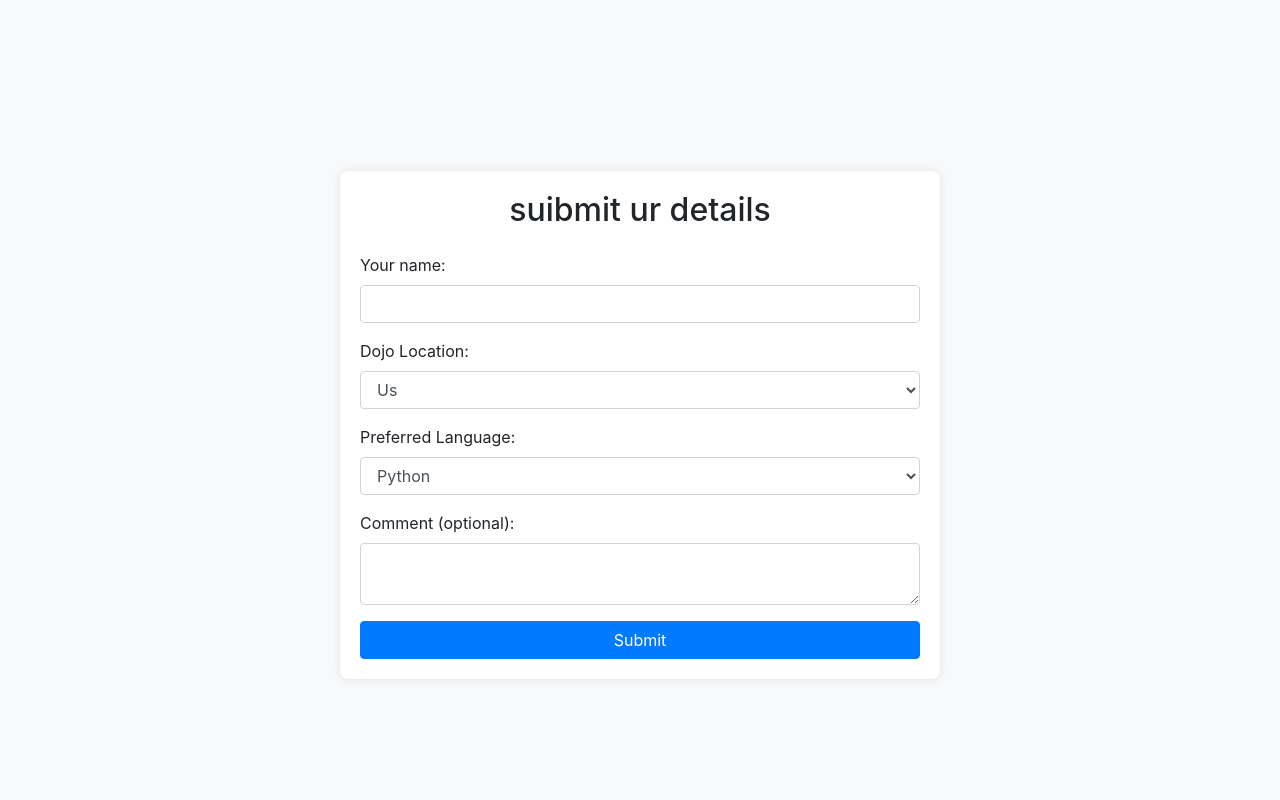
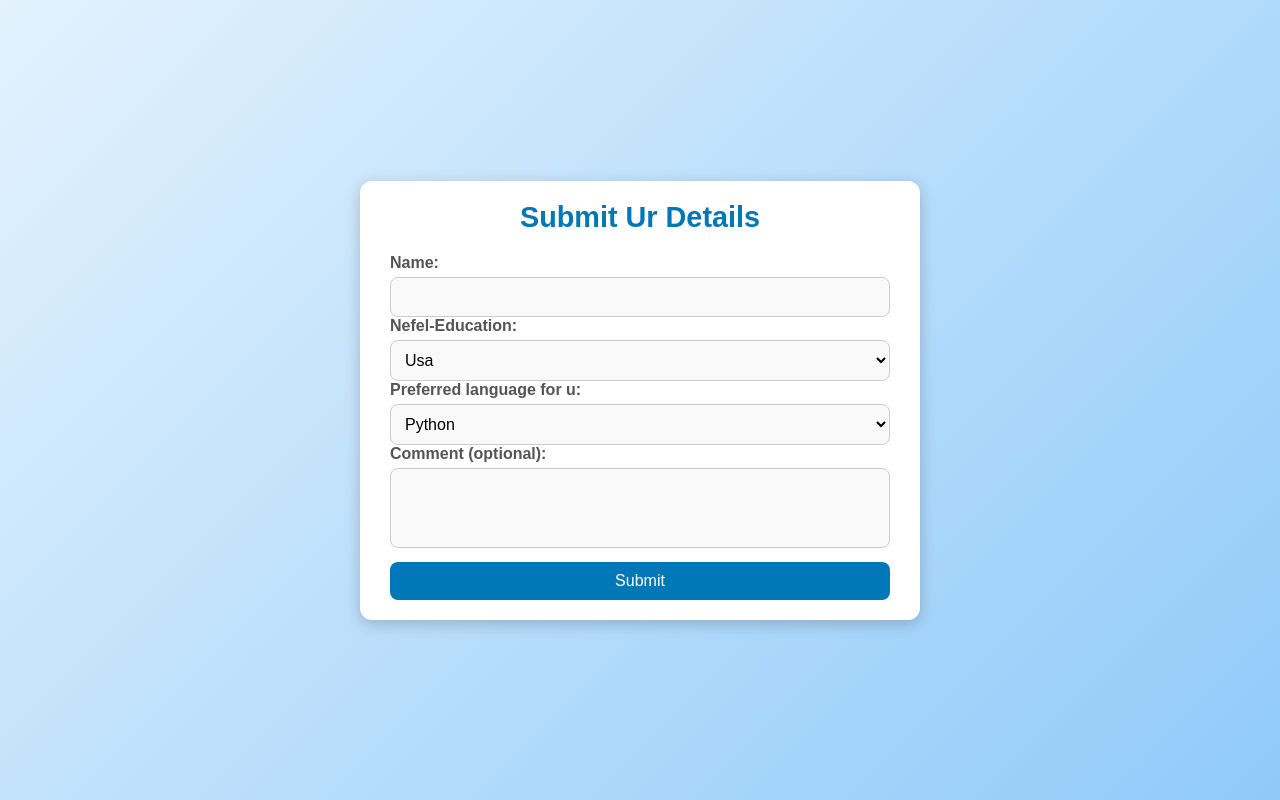
Before and after one commit to maleklazreg/NEFEL-EDUCATION-Python-full-stack, a Flask app: template Week 1/day5/core/dojo survey/templates/housess.html in a window 1280 px wide. Run offline with Flask 3, Linux system fonts and the light colour scheme; the template is opened without the code that fills it, so the values that code supplies are empty.

Commit message:
Dojo Survey

```diff
--- a/Week 1/day3/practice/basketball dictionaries/python.py
+++ b/Week 1/day3/practice/basketball dictionaries/python.py
@@ -8,7 +8,7 @@ class Player:
         self.team = player_member["team"]
 
     def whoishe(self):
-        display = f"Player: {self.name}, {self.age} y/o, pos: {self.position}, team: {self.team}"
+        display = f"ElUser {self.name}, he {self.age} y/o, Position dyalou {self.position}and he in {self.team}"
         return display
 
 kevin_data = {
--- a/Week 1/day5/core/dojo survey/serever.py
+++ b/Week 1/day5/core/dojo survey/serever.py
@@ -1,28 +1,33 @@
-from flask import Flask, session, render_template, request, redirect # type: ignore
+from flask import Flask, session, render_template, request, redirect  # type: ignore
+
 app = Flask(__name__)
 app.secret_key = 'skey'
 
 @app.route('/')
 def index():
-    return render_template('index_html')
+    return render_template('housess.html')
 
 @app.route('/submit', methods=['POST'])
 def submit():
-    print(request.form)
-    name = request.form['user_name']
-    location= request.form['location']
-    language= request.form['language']
-    comments = request.form['comments']
+    print(request.form)  # Debugging to see form data
+    name = request.form.get('user_name')
+    location = request.form.get('location')
+    language = request.form.get('language')
+    comments = request.form.get('comments')
 
-    session['user_name']=name
-    session['location']=location
-    session['language']=language
-    session['comments']=comments
+    # Store data in session
+    session['user_name'] = name
+    session['location'] = location
+    session['language'] = language
+    session['comments'] = comments
     return redirect('/result')
 
 @app.route('/result')
 def result():
-    return render_template('result_html', name=session['user_name'], location=session['location'])
+    user_name = session.get('user_name')
+    location = session.get('location')
+    return render_template('results.html', user_name=user_name, location=location)
 
-if __name__=='__main__':
+
+if __name__ == '__main__':
     app.run(debug=True)
--- /dev/null
+++ b/Week 1/day5/core/dojo survey/static/css/housess.css
@@ -0,0 +1,85 @@
+/* General Reset */
+body, h1, h2, form, input, select, textarea, button, label {
+    margin: 0;
+    padding: 0;
+    box-sizing: border-box;
+}
+
+body {
+    font-family: Arial, sans-serif;
+    background: linear-gradient(135deg, #e3f2fd, #90caf9);
+    display: flex;
+    justify-content: center;
+    align-items: center;
+    height: 100vh;
+    color: #333;
+}
+
+/* Container Styling */
+.container {
+    background-color: #fff;
+    padding: 20px 30px;
+    border-radius: 12px;
+    box-shadow: 0 4px 15px rgba(0, 0, 0, 0.2);
+    width: 100%;
+    max-width: 500px;
+}
+
+/* Title Styling */
+.title {
+    text-align: center;
+    font-size: 1.8rem;
+    margin-bottom: 20px;
+    color: #0077b6;
+}
+
+/* Form Styling */
+.form-group {
+    margin-bottom: 15px;
+}
+
+label {
+    display: block;
+    font-weight: bold;
+    margin-bottom: 5px;
+    color: #555;
+}
+
+input, select, textarea {
+    width: 100%;
+    padding: 10px;
+    font-size: 1rem;
+    border: 1px solid #ccc;
+    border-radius: 8px;
+    background: #f9f9f9;
+    transition: border 0.3s ease;
+}
+
+input:focus, select:focus, textarea:focus {
+    border-color: #0077b6;
+    outline: none;
+}
+
+textarea {
+    resize: none;
+    height: 80px;
+}
+
+/* Button Styling */
+.btn {
+    background-color: #0077b6;
+    color: white;
+    border: none;
+    padding: 10px 15px;
+    font-size: 1rem;
+    border-radius: 8px;
+    cursor: pointer;
+    width: 100%;
+    margin-top: 10px;
+    transition: background-color 0.3s ease, transform 0.2s ease;
+}
+
+.btn:hover {
+    background-color: #005f8a;
+    transform: scale(1.05);
+}
--- a/Week 1/day5/core/dojo survey/templates/housess.html
+++ b/Week 1/day5/core/dojo survey/templates/housess.html
@@ -3,49 +3,68 @@
 <head>
     <meta charset="UTF-8">
     <meta name="viewport" content="width=device-width, initial-scale=1.0">
-    <link rel="stylesheet" href="https://cdn.jsdelivr.net/npm/bootstrap@4.3.1/dist/css/bootstrap.min.css" integrity="sha384-ggOyR0iXCbMQv3Xipma34MD+dH/1fQ784/j6cY/iJTQUOhcWr7x9JvoRxT2MZw1T" crossorigin="anonymous">
     <title>Document</title>
-    <style>
-        .container {
-            max-width: 600px;
-            margin-top: 50px;
-            padding: 20px;
-            background: #fff;
-            border-radius: 8px;
-            box-shadow: 0 0 10px rgba(0, 0, 0, 0.1);
-        }
-    </style>
+    <link rel="stylesheet" href="{{ url_for('static', filename='css/housess.css') }}">
 </head>
-<body class="bg-light d-flex justify-content-center align-items-center vh-100">
+<body>
     <div class="container">
-        <h2 class="text-center mb-4">suibmit ur details</h2>
-        <form action="/submit" method="POST">
-            <div class="form-group">
-                <label for="user_name" class="form-label">Your name:</label>
-                <input type="text" name="user_name" class="form-control" id="user_name" required>
+        <h2 class="title">Submit Ur Details</h2>
+        <form action="/submit" method="post">
+            <div class="from_group">
+                <label for="name">Name:</label>
+                <input type="text" id="name" name="name" required>
             </div>
-            <div class="form-group">
-                <label for="location" class="form-label">Dojo Location:</label>
-                <select name="location" class="form-control" id="location">
-                    <option value="Us">Us</option>
-                    <option value="Asia">Asia</option>
-                    <option value="Africa">Africa</option>
+            <div class="from_group">
+                <label for="location">Nefel-Education:</label>
+                <select name="location" id="location">
+                    <option value="Usa">Usa</option>
+                    <option value="Canada">Canada</option>
+                    <option value="Germany">Germany</option>
+                    <option value="France">France</option>
+                    <option value="Italy">Italy</option>
+                    <option value="Spain">Spain</option>
+                    <option value="Netherlands">Netherlands</option>
+                    <option value="Belgium">Belgium</option>
+                    <option value="Switzerland">Switzerland</option>
+                    <option value="Portugal">Portugal</option>
+                    <option value="Austria">Austria</option>
+                    <option value="Sweden">Sweden</option>
+                    <option value="Denmark">Denmark</option>
+                    <option value="Finland">Finland</option>
+                    <option value="Norway">Norway</option>
+                    <option value="Ireland">Ireland</option>
+                    <option value="Greece">Greece</option>
+                    <option value="Malta">Malta</option>
                 </select>
             </div>
-            <div class="form-group">
-                <label for="language" class="form-label">Preferred Language:</label>
-                <select name="language" class="form-control" id="language">
+            <div class="from_group">
+                <label for="language">Preferred language for u:</label>
+                <select name="program_language" id="program_language">
                     <option value="Python">Python</option>
-                    <option value="Js">Js</option>
-                    <option value="NodeJs">NodeJs</option>
                     <option value="Java">Java</option>
+                    <option value="JavaScript">JavaScript</option>
+                    <option value="C++">C++</option>
+                    <option value="Ruby">Ruby</option>
+                    <option value="Go">Go</option>
+                    <option value="Rust">Rust</option>
+                    <option value="Swift">Swift</option>
+                    <option value="Kotlin">Kotlin</option>
+                    <option value="C#">C#</option>                    <option value="TypeScript">TypeScript</option>
+                    <option value="Kotlin/Native">Kotlin/Native</option>
+                    <option value="Scala">Scala</option>
+                    <option value="Haskell">Haskell</option>
+                    <option value="Erlang">Erlang</option>
+                    <option value="Elixir">Elixir</option>
+                    <option value="Elm">Elm</option>
                 </select>
             </div>
-            <div class="form-group">
-                <label for="comments" class="form-label">Comment (optional):</label>
-                <textarea name="comments" class="form-control" id="comments"></textarea>
+            <div class="from_group">
+                <label for="comments">Comment (optional):</label>
+                <textarea id="comments" name="comments" rows="5" cols="30"></textarea>
             </div>
-            <button type="submit" class="btn btn-primary btn-block">Submit</button>
+            <div class="from_group">
+                <input class="btn" type="submit" value="Submit">
+            </div>
         </form>
     </div>
 </body>
```
Also changed, not shown: Week 1/day5/core/dojo survey/static/css/result.css (added, +79 -0 lines), Week 1/day5/core/dojo survey/templates/results.html (+10 -10 lines).
